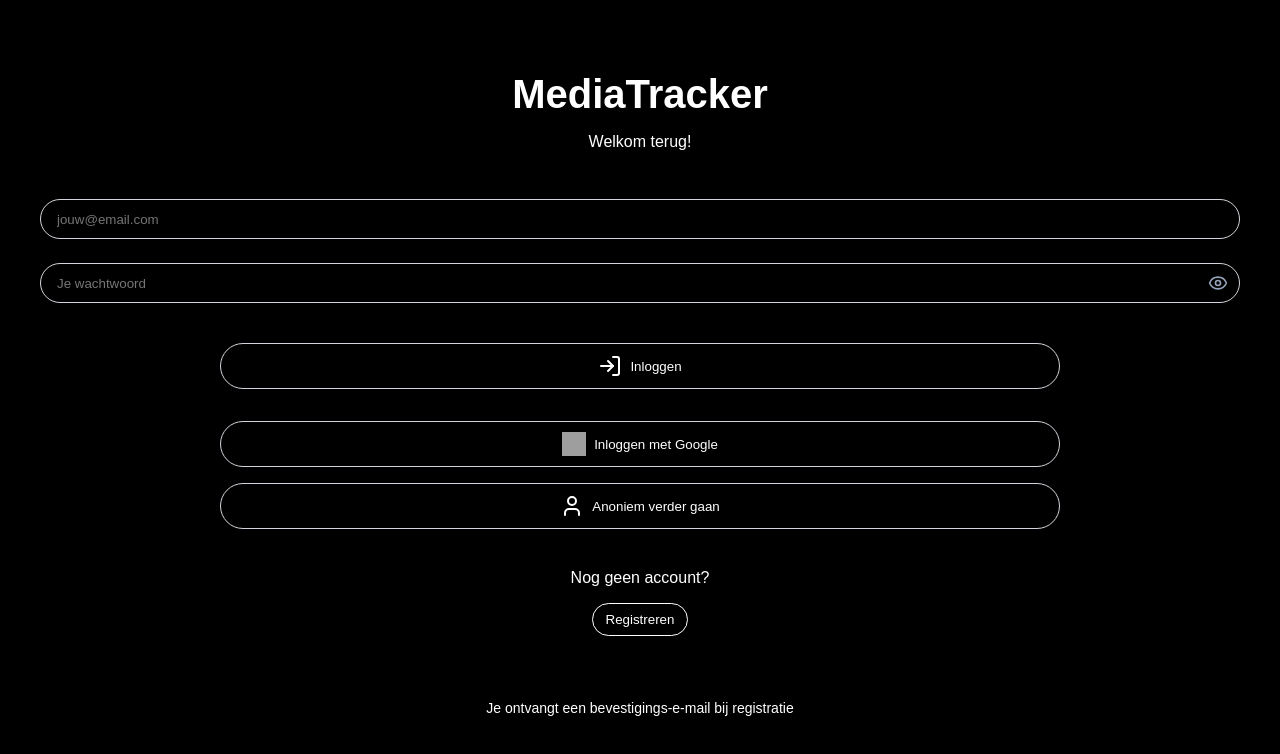
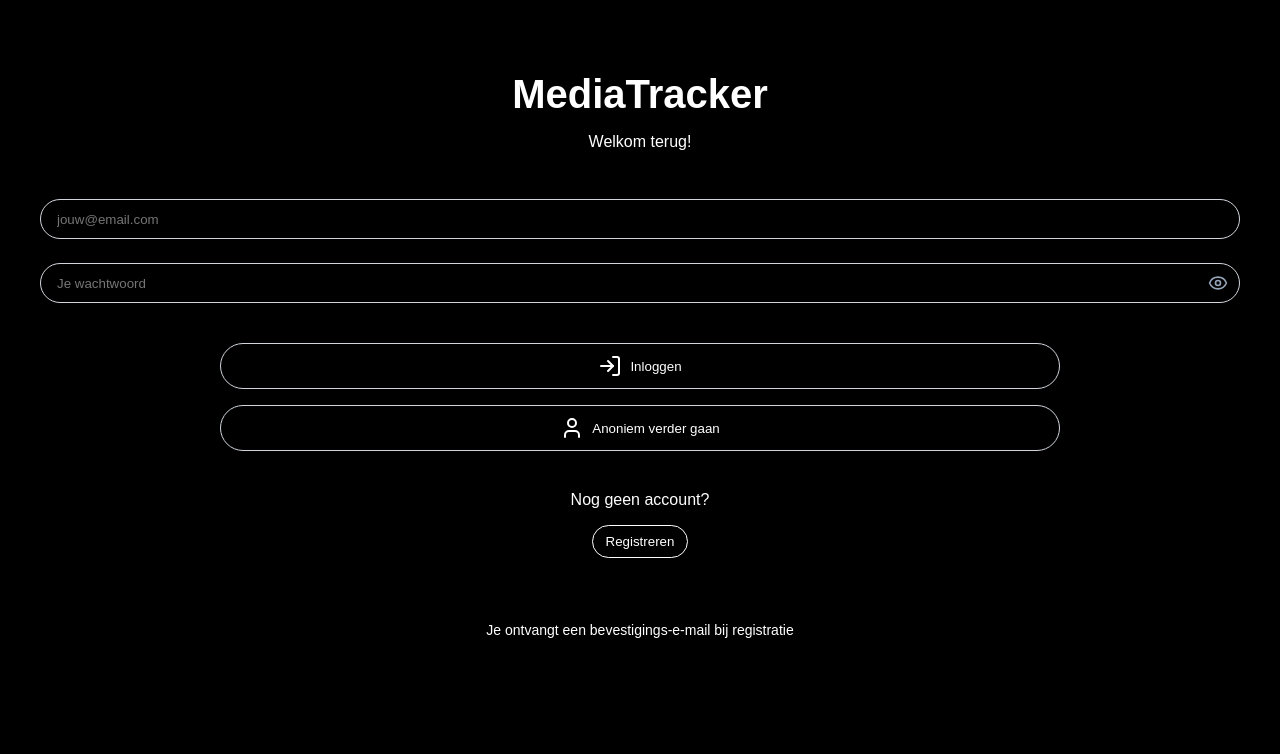
Before and after one commit to koenracer/media-tracker, a Next.js app: page /auth in a window 1280 px wide. Shown: the top 754 px of the page. Built offline with nearby package versions, Linux system fonts and the light colour scheme; no server answers; grey boxes are pictures that could not be loaded.

Commit message:
GoogleLogin

```diff
--- a/app/auth/page.jsx
+++ b/app/auth/page.jsx
@@ -204,19 +204,6 @@
           </form>
 
             <button
-              onClick={handleGoogleSignIn}
-              disabled={loading}
-              className="google-inlog-knop"
-            >
-              <img
-                src="https://www.gstatic.com/firebasejs/ui/2.0.0/images/auth/google.svg"
-                alt="Google"
-                className="google-logo"
-              />
-              Inloggen met Google
-            </button>
-
-            <button
               onClick={handleAnonymousSignIn}
               disabled={loading}
               className="anonymous-inlog-knop"
```
Also changed, not shown: GoogleKnop.txt (added).
